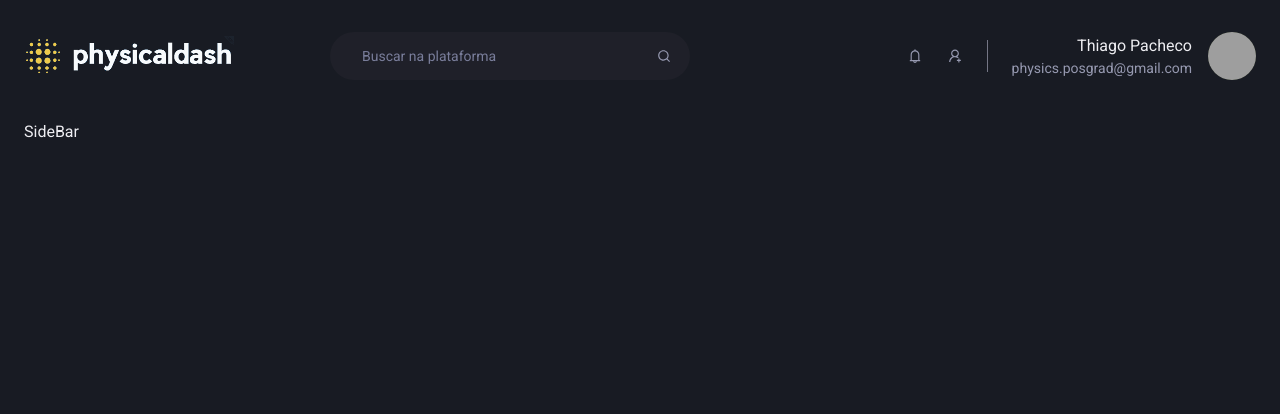
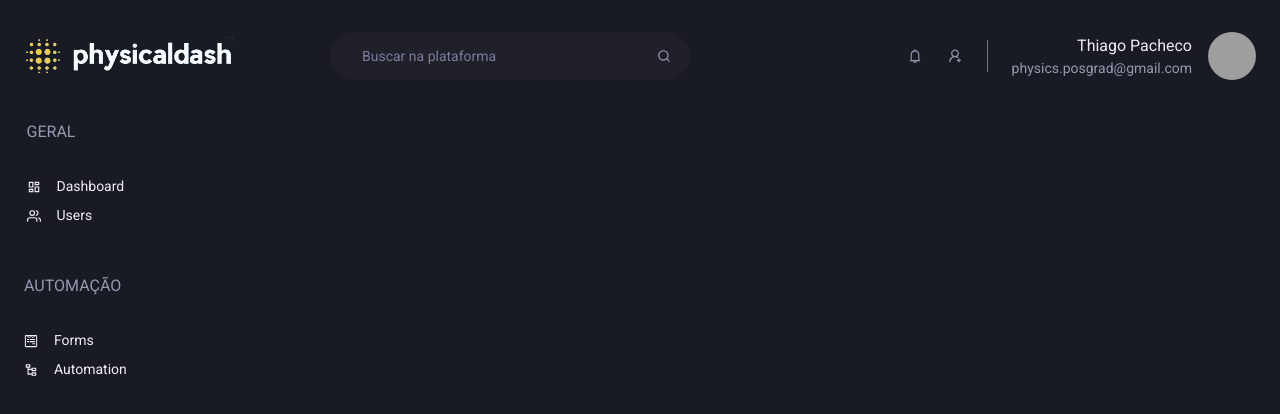
Before and after one commit to tpaphysics/physicaldas, a Next.js app: page /dashboard in a window 1280 px wide. Shown: the top 414 px of the page. Built offline with nearby package versions, Linux system fonts and the light colour scheme; grey boxes are pictures that could not be loaded.

Commit message:
criaçao do SideBarCategoryMenu.

```diff
--- a/src/components/molecules/SideBar.tsx
+++ b/src/components/molecules/SideBar.tsx
@@ -1,7 +1,47 @@
+import { Box, HStack, Icon, Text, VStack } from '@chakra-ui/react'
 import React from 'react'
+import { MdOutlineDashboard } from 'react-icons/md'
+import { FiUsers } from 'react-icons/fi'
+import { FaWpforms } from 'react-icons/fa'
+import { RiNodeTree } from 'react-icons/ri'
+import SideBarCategoryMenu from './SideBarCategoryMenu'
+
+
 
 export default function SideBar() {
     return (
-        <div>SideBar</div>
+        <>
+            <VStack spacing={12}>
+                <SideBarCategoryMenu menuTitle='Geral' itens={
+                    [
+                        {
+                            name: "Dashboard",
+                            icon: MdOutlineDashboard
+                        },
+                        {
+                            name: "Users",
+                            icon: FiUsers
+
+                        }
+
+                    ]
+                } />
+                <SideBarCategoryMenu menuTitle='Automação' itens={
+                    [
+                        {
+                            name: "Forms",
+                            icon: FaWpforms
+                        },
+                        {
+                            name: "Automation",
+                            icon: RiNodeTree
+
+                        }
+
+                    ]
+                } />
+            </VStack>
+
+        </>
     )
 }
--- /dev/null
+++ b/src/components/molecules/SideBarCategoryMenu.tsx
@@ -0,0 +1,30 @@
+import { HStack, Icon, VStack, Text } from '@chakra-ui/react'
+import { Item } from 'framer-motion/types/components/Reorder/Item'
+import React from 'react'
+import { IconType } from 'react-icons'
+
+type Item = {
+    name: string,
+    icon: IconType
+}
+
+interface SideBarItemProps {
+    menuTitle: string,
+    itens: Item[]
+}
+
+export default function SideBarCategoryMenu({ menuTitle, itens }: SideBarItemProps) {
+    return (
+        <VStack align="flex-start" spacing={8}>
+            <Text color="gray.300">{menuTitle.toUpperCase()}</Text>
+            <VStack align="flex-start" fontSize="sm">
+                {itens.map((item, index) => (
+                    <HStack key={index} spacing={4}>
+                        <Icon as={item.icon} />
+                        <Text>{item.name}</Text>
+                    </HStack>
+                ))}
+            </VStack>
+        </VStack>
+    )
+}
```
